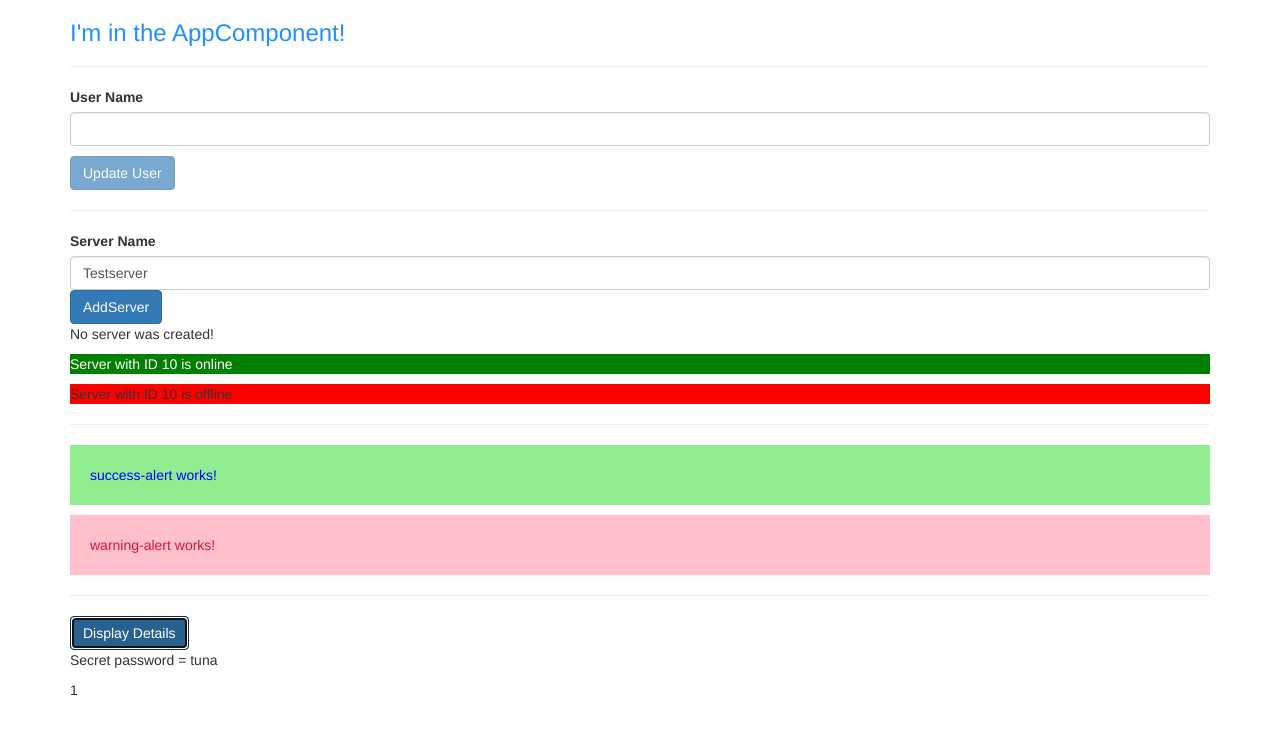
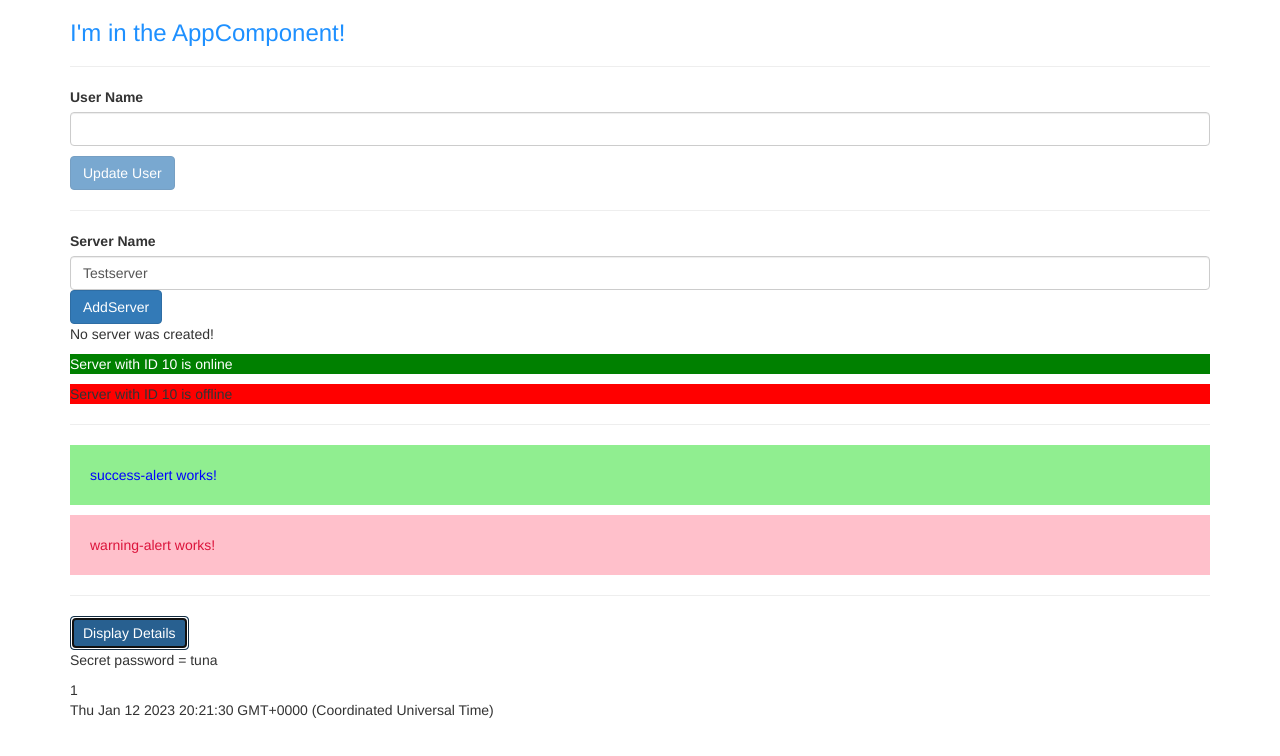
Before and after one commit to DaneCooper205/my-second-app, an Angular app: page / in a window 1280 px wide. Both pictures are taken after a click on the button "Display Details". Shown: the top 756 px of the page. Built offline with nearby package versions, Linux system fonts and the light colour scheme.

Commit message:
adding how to get to the index of loop

```diff
--- a/src/app/clicks/click-display-details/click-display-details.component.html
+++ b/src/app/clicks/click-display-details/click-display-details.component.html
@@ -9,3 +9,10 @@
     [ngClass]="{'white-text': logItem>=5}">
     {{logItem}}
 </div>
+
+<div
+    *ngFor="let timeItem of timelog; let i = index"
+    [ngStyle]="{backgroundColor: i>= 4? 'blue' :'transparent'}"
+    [ngClass]="{'white-text': i>=4}">
+    {{timeItem }}
+</div>
--- a/src/app/clicks/click-display-details/click-display-details.component.ts
+++ b/src/app/clicks/click-display-details/click-display-details.component.ts
@@ -10,6 +10,7 @@ export class ClickDisplayDetailsComponent implements OnInit{
   showSecret = false;
   secretData ='Secret password = tuna';
   log = [];
+  timelog = [];
 
 
   ngOnInit(): void {
@@ -19,7 +20,7 @@ export class ClickDisplayDetailsComponent implements OnInit{
   onToggleDetails(){
     this.showSecret = !this.showSecret;
     this.log.push ( this.log.length +1);
-
+    this.timelog.push( new Date ());
   }
 
 }
```
